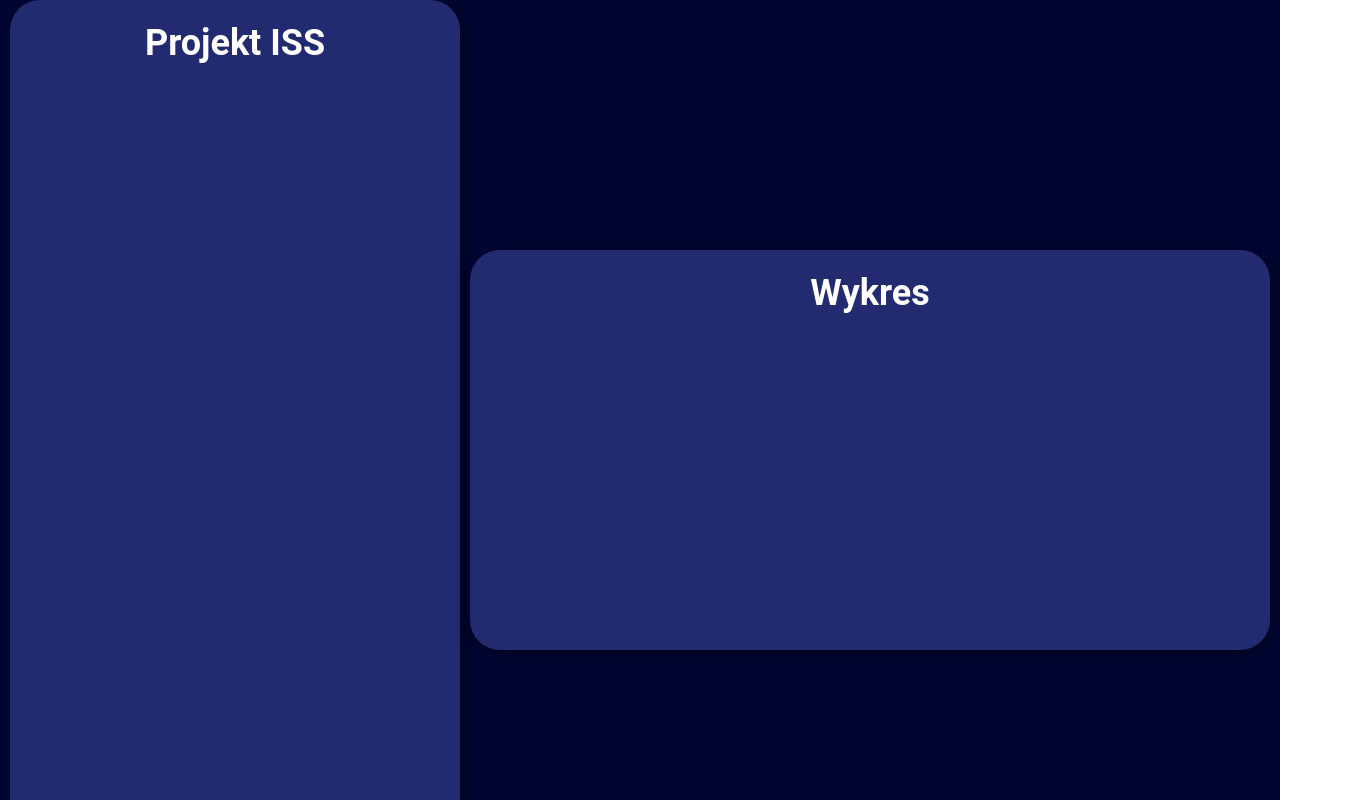
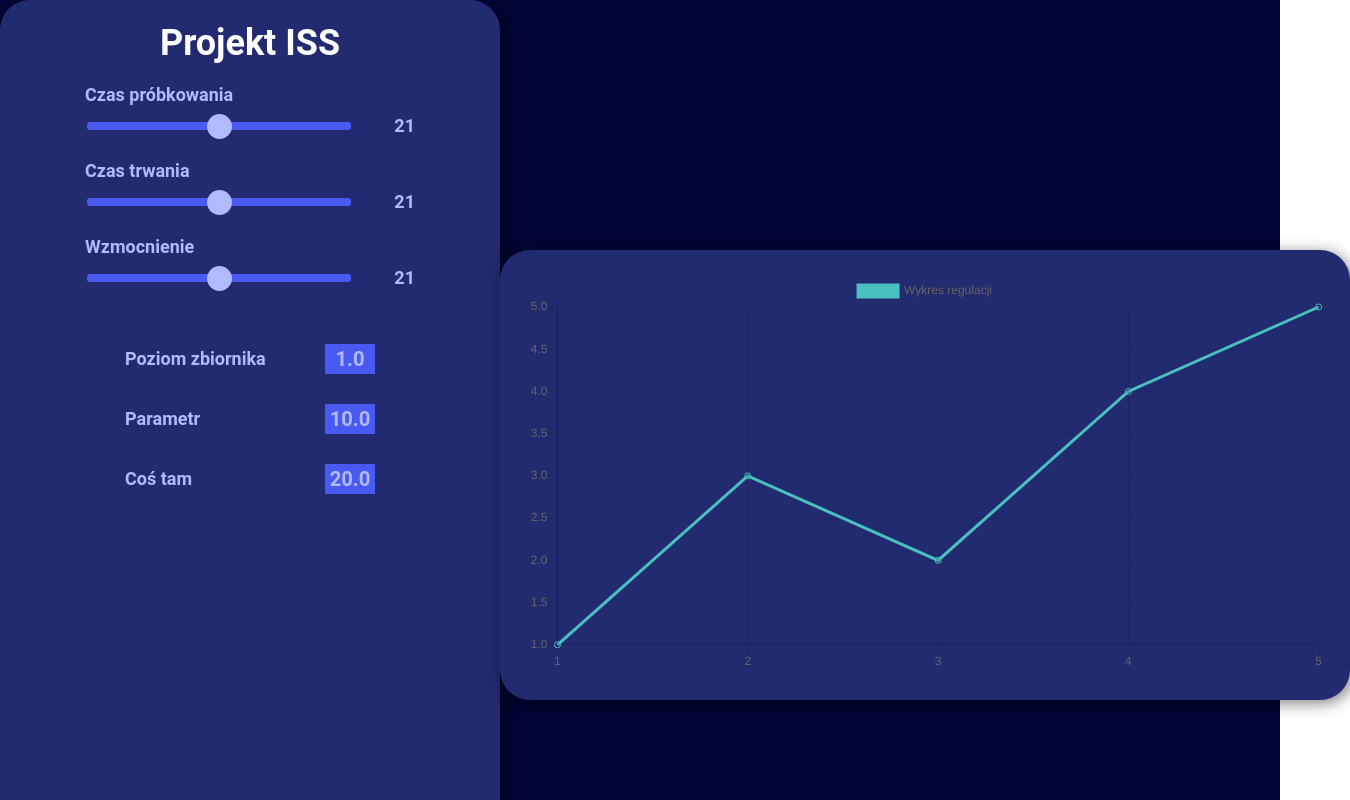
Before and after one commit to Erquer/ISS-project, a React (Create React App) app in the folder frontend/: page / in a window 1280 px wide. Shown: the top 800 px of the page, 1350 px wide, since content can reach past the window. Built offline with nearby package versions, Linux system fonts and the light colour scheme.

Commit message:
Basic form template

```diff
--- a/frontend/package.json
+++ b/frontend/package.json
@@ -6,11 +6,13 @@
     "@testing-library/jest-dom": "^5.11.10",
     "@testing-library/react": "^11.2.6",
     "@testing-library/user-event": "^12.8.3",
+    "chart.js": "^2.9.4",
     "eslint-config-airbnb": "^18.2.1",
     "eslint-config-prettier": "^8.1.0",
     "install-peerdeps": "^3.0.3",
     "prop-types": "^15.7.2",
     "react": "^17.0.2",
+    "react-chartjs-2": "^2.11.1",
     "react-dom": "^17.0.2",
     "react-scripts": "4.0.3",
     "styled-components": "^5.2.3",
--- a/frontend/src/components/Chart.js
+++ b/frontend/src/components/Chart.js
@@ -1,9 +1,30 @@
 import React from 'react';
+import styled from 'styled-components';
+import { Line } from 'react-chartjs-2';
+
+const ChartWrapper = styled.div`
+  width: 800px;
+  height: 400px;
+`;
 
 const Chart = () => (
-  <>
-    <h1>Wykres</h1>
-  </>
+  <ChartWrapper>
+    <Line
+      id="myChart"
+      data={{
+        labels: [1, 2, 3, 4, 5],
+        datasets: [
+          {
+            label: 'Wykres regulacji',
+            data: [1, 3, 2, 4, 5],
+            fill: false,
+            borderColor: 'rgb(75, 192, 192)',
+            tension: 0,
+          },
+        ],
+      }}
+    />
+  </ChartWrapper>
 );
 
 export default Chart;
--- a/frontend/src/components/Layout.js
+++ b/frontend/src/components/Layout.js
@@ -24,17 +24,11 @@ const Card = styled.div`
 const ChartCard = styled(Card)`
   grid-column: 2/4;
   justify-self: center;
-
-  width: 800px;
-  height: 400px;
 `;
 
 const PanelCard = styled(Card)`
   grid-column: 1;
   justify-self: end;
-
-  width: 450px;
-  height: 900px;
 `;
 
 const Layout = ({ panel, chart }) => (
--- a/frontend/src/components/Panel.js
+++ b/frontend/src/components/Panel.js
@@ -1,9 +1,157 @@
 import React from 'react';
+import styled from 'styled-components';
+
+const PanelWrapper = styled.div`
+  width: 450px;
+  height: 900px;
+
+  position: relative;
+`;
+
+const H1 = styled.h1`
+  text-align: center;
+  margin-bottom: 25px;
+`;
+
+const Form = styled.form`
+  display: flex;
+  justify-content: space-around;
+  align-items: center;
+  flex-direction: column;
+  padding: 0 60px;
+
+  & :nth-child(4) {
+    margin-top: 30px;
+  }
+`;
+
+const SliderLabel = styled.label`
+  display: flex;
+  flex-direction: column;
+  align-items: start;
+  width: 100%;
+  margin-bottom: 30px;
+`;
+
+const Slider = styled.input`
+  margin-top: 18px;
+  width: 80%;
+  cursor: pointer;
+  background-color: rgba(0, 0, 0, 0);
+  outline: none;
+
+  -webkit-appearance: none;
+  &::-webkit-slider-runnable-track {
+    height: 8px;
+    background: ${({ theme }) => theme.secondary};
+    border-radius: 3px;
+  }
+
+  &::-webkit-slider-thumb {
+    -webkit-appearance: none;
+    border: none;
+    height: 25px;
+    width: 25px;
+    border-radius: 50%;
+    background: ${({ theme }) => theme.primary};
+    margin-top: -8px;
+  }
+`;
+
+const Label = styled.label`
+  display: flex;
+  align-items: center;
+  justify-content: space-between;
+  width: 100%;
+  padding: 0 40px;
+  margin-bottom: 30px;
+`;
+
+const Input = styled.input`
+  text-align: center;
+  width: 50px;
+  height: 30px;
+  background-color: ${({ theme }) => theme.secondary};
+  outline: none;
+  border: none;
+`;
+
+const Button = styled.button`
+  position: absolute;
+  bottom: 25px;
+  left: 50%;
+  transform: translateX(-50%);
+  width: 150px;
+  height: 50px;
+  border-radius: 25px;
+  background-color: ${({ theme }) => theme.secondary};
+  outline: none;
+  border: none;
+  cursor: pointer;
+  letter-spacing: 1px;
+
+  :hover {
+    opacity: 0.8;
+  }
+`;
+
+const Wrapper = styled.div`
+  display: flex;
+  justify-content: space-between;
+  align-items: flex-end;
+  width: 100%;
+`;
+
+const Value = styled.span`
+  margin-bottom: -3px;
+`;
 
 const Panel = () => (
-  <>
-    <h1>Projekt ISS</h1>
-  </>
+  <PanelWrapper>
+    <H1>Projekt ISS</H1>
+    <Form action="submit">
+      <SliderLabel htmlFor="sampling-time">
+        Czas próbkowania
+        <Wrapper>
+          <Slider type="range" name="samplingTime" />
+          <Value>21</Value>
+        </Wrapper>
+      </SliderLabel>
+
+      <SliderLabel htmlFor="total-time">
+        Czas trwania
+        <Wrapper>
+          <Slider type="range" name="totalTime" />
+          <Value>21</Value>
+        </Wrapper>
+      </SliderLabel>
+
+      <SliderLabel htmlFor="total-time">
+        Wzmocnienie
+        <Wrapper>
+          <Slider type="range" name="beta" />
+          <Value>21</Value>
+        </Wrapper>
+      </SliderLabel>
+
+      <Label htmlFor="total-time">
+        Poziom zbiornika
+        <Input value="1.0" type="text" name="beta" />
+      </Label>
+
+      <Label htmlFor="total-time">
+        Parametr
+        <Input value="10.0" type="text" name="beta" />
+      </Label>
+
+      <Label htmlFor="total-time">
+        Coś tam
+        <Input value="20.0" type="text" name="beta" />
+      </Label>
+
+      <Button>GENERUJ</Button>
+    </Form>
+  </PanelWrapper>
 );
 
 export default Panel;
--- a/frontend/src/styles/global.styled.js
+++ b/frontend/src/styles/global.styled.js
@@ -7,7 +7,7 @@ const GlobalStyles = createGlobalStyle`
     box-sizing: border-box;
   }
 
-  h1, h2, h3, h4, h5, p {
+  h1, h2, h3, h4, h5, p, button, form, label, input {
     font-family: 'Roboto', sans-serif;
   }
 
@@ -16,6 +16,18 @@ const GlobalStyles = createGlobalStyle`
     font-weight: 700;
     font-size: 36px;
   }
+
+  label, input {
+    color: ${({ theme }) => theme.primary};
+    font-weight: 700;
+    font-size: 1.125em;
+  }
+
+  button {
+    color: ${({ theme }) => theme.text};
+    font-weight: 700;
+    font-size: 1.125em;
+  }
 `;
 
 export default GlobalStyles;
```
Also changed, not shown: 1 other file (tests, documents, lock files or other folders).
